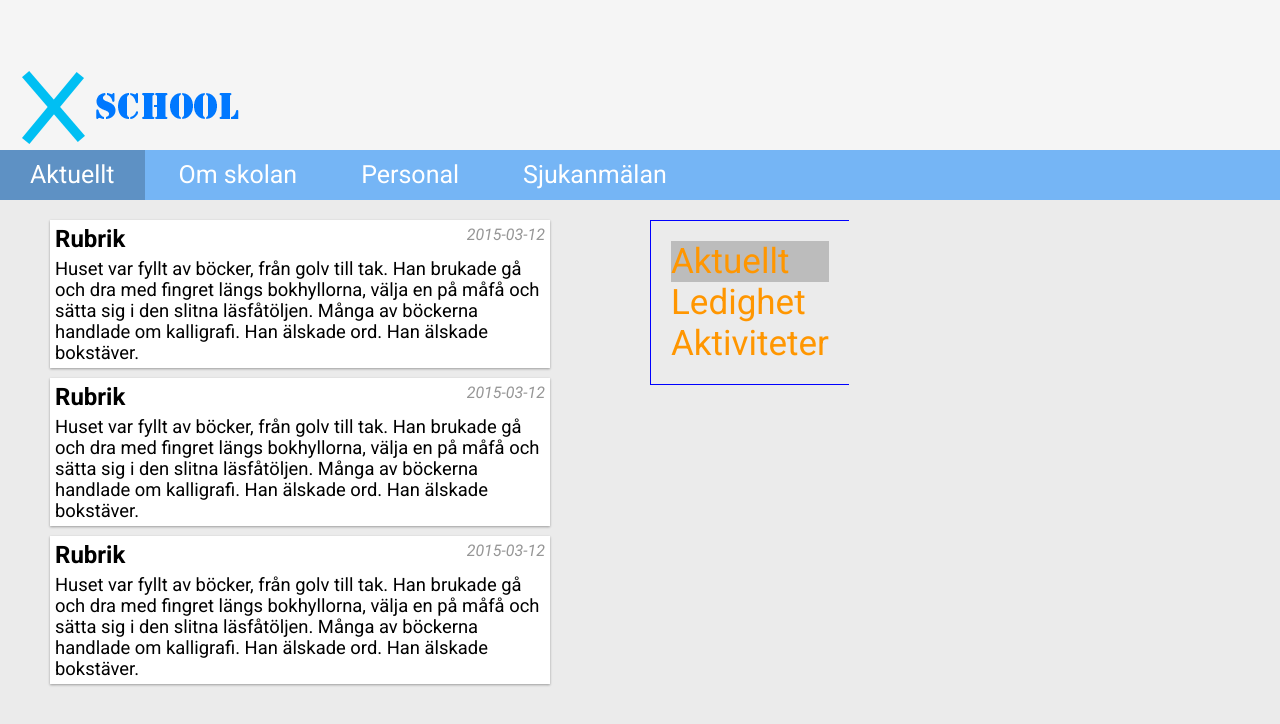
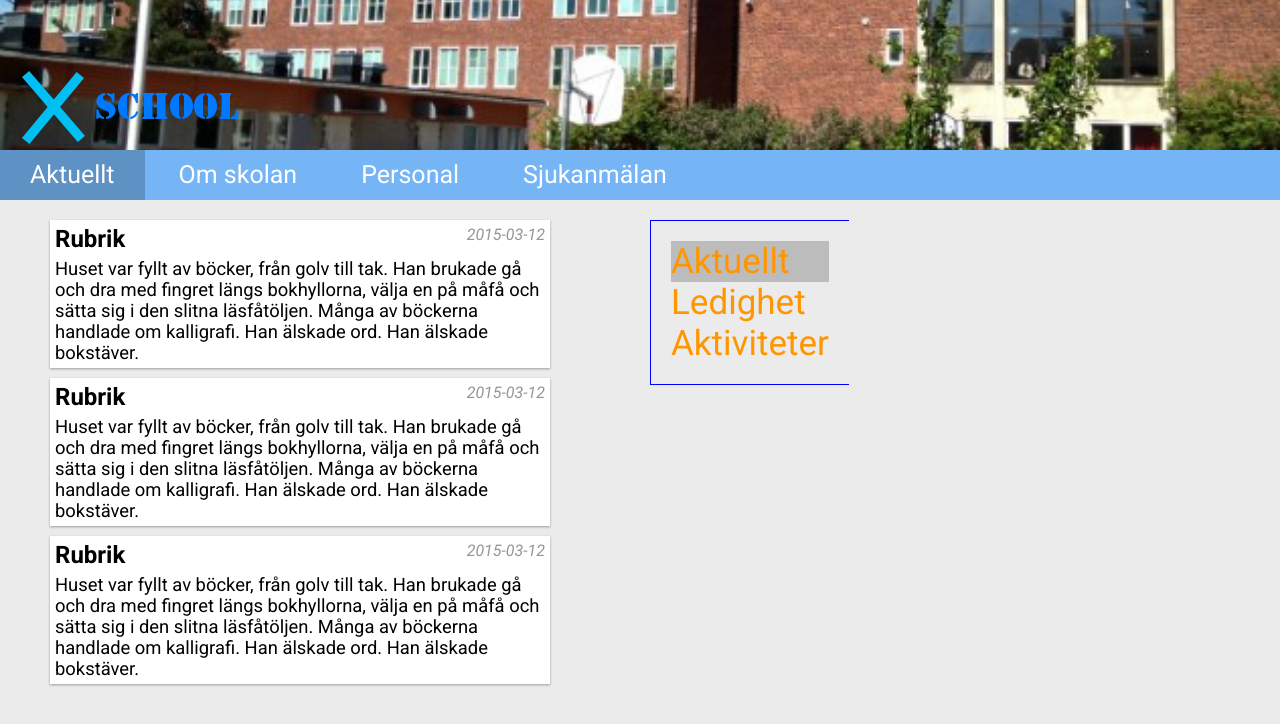
Before and after one commit to itgsod-alfons-lange/grundskola_hemsida, a plain HTML site: page site/index.html in a window 1280 px wide. Drawn offline with nearby package versions, Linux system fonts and the light colour scheme; the site is published under a folder, as on GitHub Pages, so addresses that start at the root find nothing; files whose address does not match are found by name.

Commit message:
Fixed background image bug

```diff
--- a/site/css/style.css
+++ b/site/css/style.css
@@ -73,7 +73,7 @@ body, html{
 }
 
 #header_image{
-    background: url("/grundskola_hemsida/site/img/skola_bakgrund.jpg");
+    background: url("../img/skola_bakgrund.jpg");
     background-size: 100%;
     background-position: 0;
     background-color: rgba(255,255,255,0.5);
```
